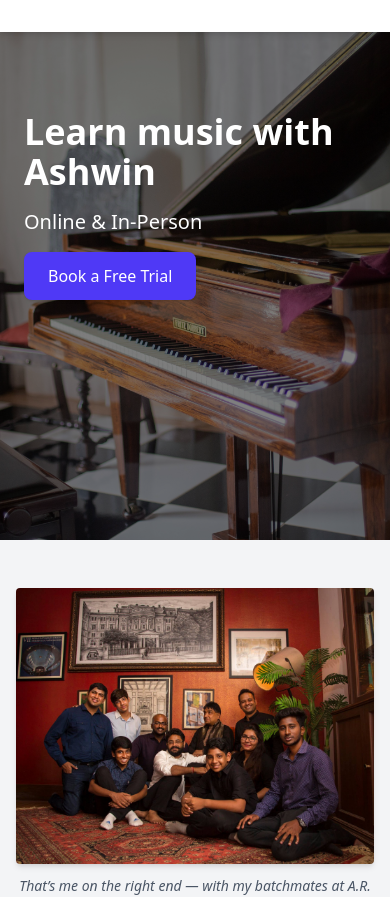
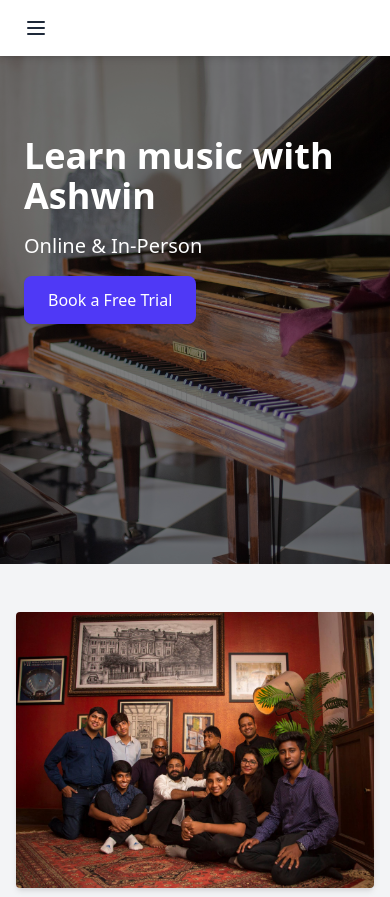
Before and after one commit to ashwinkotee/music-teaching-website, a React (Vite) app: page / in a window 390 px wide. Shown: the top 897 px of the page. Built offline with nearby package versions, Linux system fonts and the light colour scheme.

Commit message:
hamburg menu added

```diff
--- a/src/components/Navbar.jsx
+++ b/src/components/Navbar.jsx
@@ -1,11 +1,16 @@
+import { useState } from "react";
 import { Link } from "react-router-dom";
 
 const Navbar = () => {
+  const [isOpen, setIsOpen] = useState(false);
+
+  const toggleMenu = () => setIsOpen(!isOpen);
+
   return (
     <nav className="bg-white shadow-md sticky top-0 z-50">
-      <div className="max-w-screen-2xl mx-auto px-6 py-4 flex items-center justify-center relative">
-        {/* Centered Menu Items */}
-        <div className="hidden md:flex space-x-6 text-gray-800 font-medium">
+      <div className="max-w-screen-2xl mx-auto px-6 py-4 flex justify-between items-center">
+        {/* Centered Nav Items for Desktop */}
+        <div className="hidden md:flex justify-center space-x-6 text-gray-800 font-medium flex-1">
           <Link to="/">Home</Link>
           <Link to="/kids-piano">Kids Piano</Link>
           <Link to="/piano-theory-course">Piano & Theory</Link>
@@ -15,14 +20,70 @@ const Navbar = () => {
           <a href="#contact">Contact</a>
         </div>
 
-        {/* CTA Button - Right Aligned */}
+        {/* Book Trial Button */}
         <a
           href="#contact"
-          className="hidden md:inline-block absolute right-6 bg-indigo-600 text-white px-4 py-2 rounded hover:bg-indigo-700 transition"
+          className="hidden md:inline-block bg-indigo-600 text-white px-4 py-2 rounded hover:bg-indigo-700 transition"
         >
           Book a Free Trial
         </a>
+
+        {/* Hamburger Icon (Mobile Only) */}
+        <button
+          onClick={toggleMenu}
+          className="md:hidden text-gray-800 focus:outline-none"
+        >
+          <svg
+            className="w-6 h-6"
+            fill="none"
+            stroke="currentColor"
+            viewBox="0 0 24 24"
+          >
+            <path
+              strokeLinecap="round"
+              strokeLinejoin="round"
+              strokeWidth={2}
+              d={isOpen ? "M6 18L18 6M6 6l12 12" : "M4 6h16M4 12h16M4 18h16"}
+            />
+          </svg>
+        </button>
       </div>
+
+      {/* Mobile Menu */}
+      {isOpen && (
+        <div className="md:hidden bg-white px-6 pb-4 shadow">
+          <div className="flex flex-col space-y-3 text-gray-800 font-medium">
+            <Link to="/" onClick={toggleMenu}>
+              Home
+            </Link>
+            <Link to="/kids-piano" onClick={toggleMenu}>
+              Kids Piano
+            </Link>
+            <Link to="/piano-theory-course" onClick={toggleMenu}>
+              Piano & Theory
+            </Link>
+            <Link to="/songwriting-class" onClick={toggleMenu}>
+              Songwriting
+            </Link>
+            <Link to="/workshops" onClick={toggleMenu}>
+              Workshops
+            </Link>
+            <Link to="/about-me" onClick={toggleMenu}>
+              About
+            </Link>
+            <a href="#contact" onClick={toggleMenu}>
+              Contact
+            </a>
+            <a
+              href="#contact"
+              className="mt-2 bg-indigo-600 text-white px-4 py-2 rounded hover:bg-indigo-700 transition"
+              onClick={toggleMenu}
+            >
+              Book a Free Trial
+            </a>
+          </div>
+        </div>
+      )}
     </nav>
   );
 };
```
